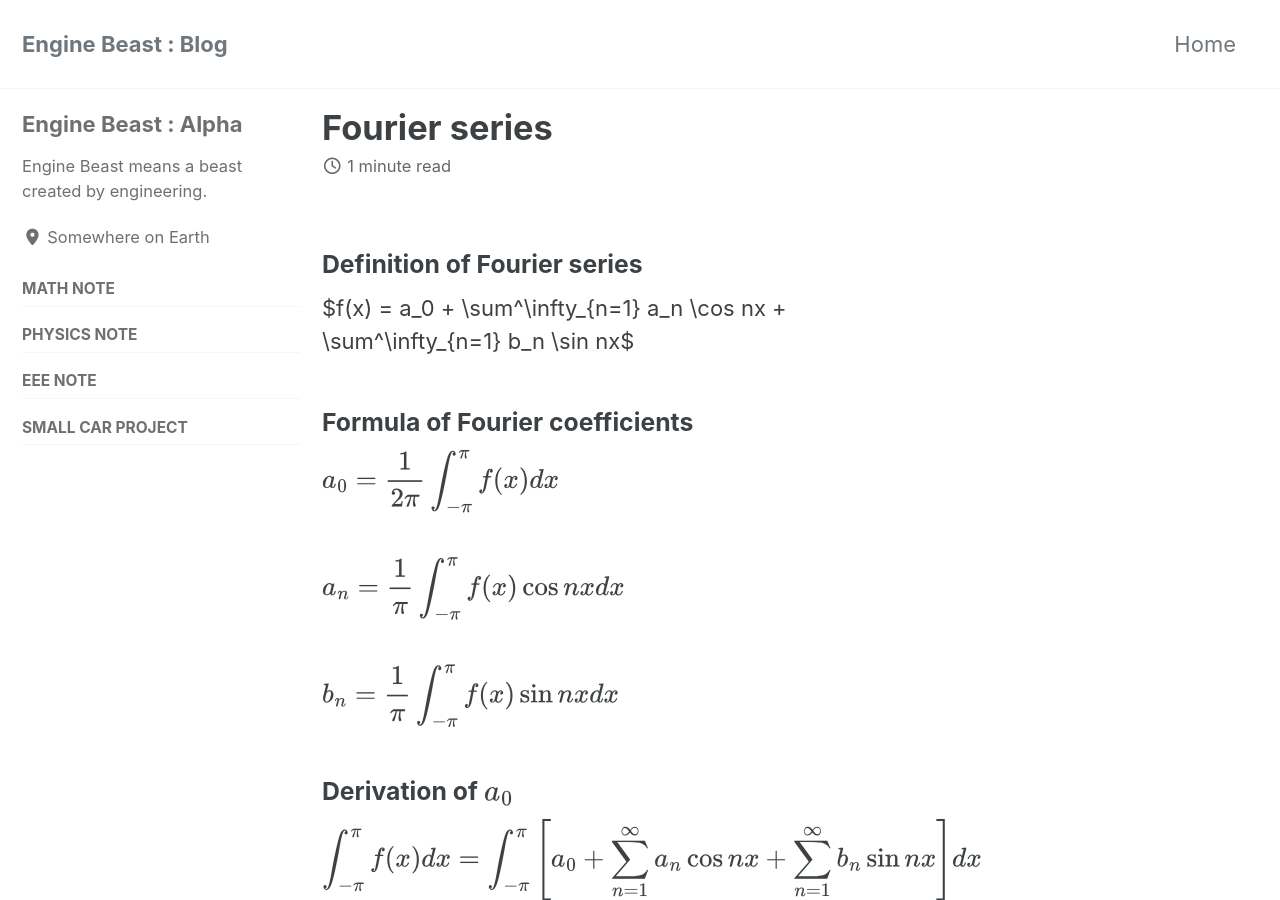
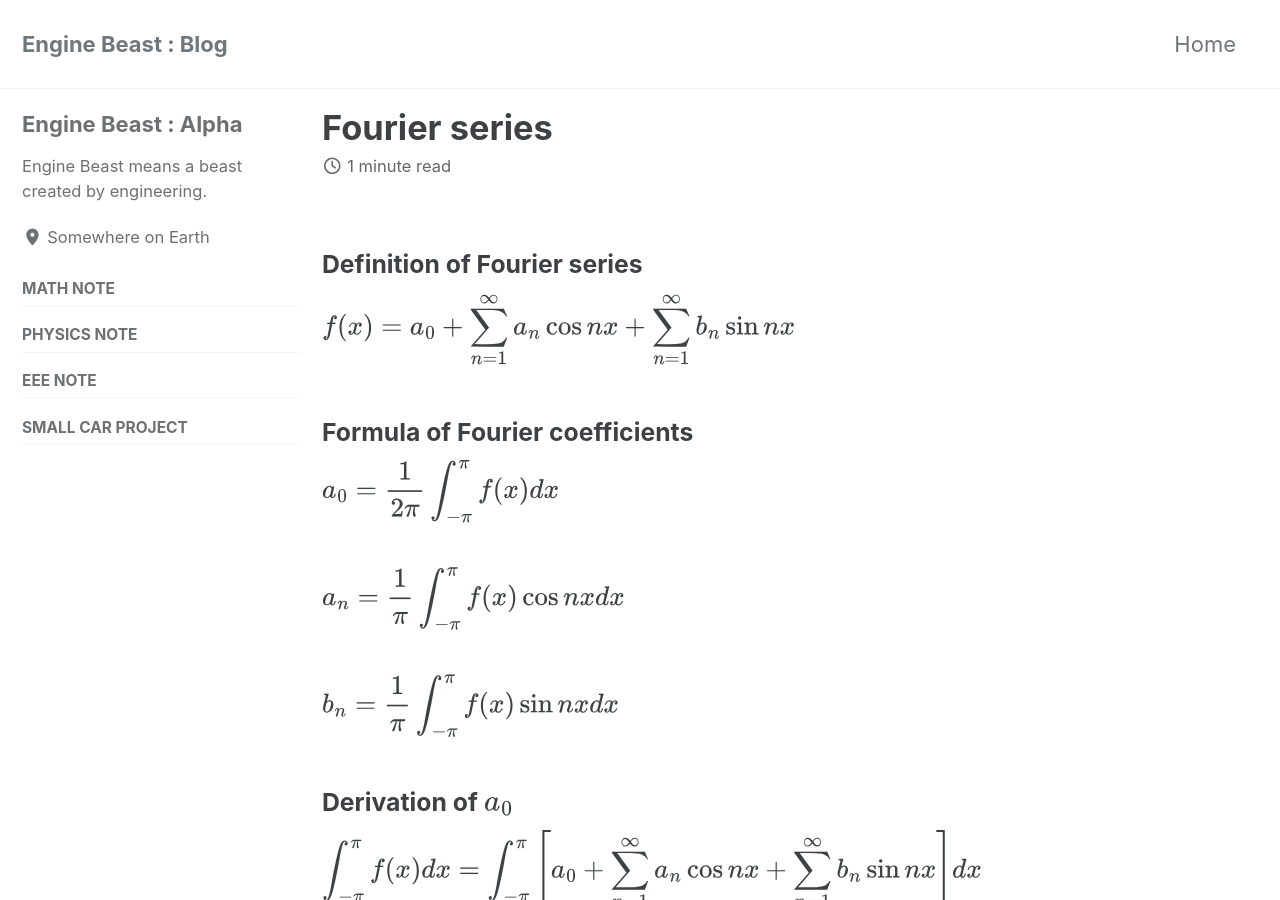
Before and after one commit to enginebeast/enginebeast.github.io, a Jekyll site: the page built from _posts/2025-09-17-fourier_series.md, in a window 1280 px wide and 900 px high. Built offline with Jekyll 4.4.1, drawn with Linux system fonts in a browser that asks for light colours; cached includes are drawn as plain includes.

Commit message:
Update Latex.md

```diff
--- a/_posts/2025-09-17-fourier_series.md
+++ b/_posts/2025-09-17-fourier_series.md
@@ -7,18 +7,22 @@ comments: true
 ---
 
 ### Definition of Fourier series
-$f(x) = a_0 + \sum^\infty_{n=1} a_n \cos nx + \sum^\infty_{n=1} b_n \sin nx$
+$$
+\begin{flalign*}
+f(x) = a_0 + \sum^\infty_{n=1} a_n \cos nx + \sum^\infty_{n=1} b_n \sin nx
+\end{flalign*}
+$$
 
 
 ### Formula of Fourier coefficients
 $$
-\begin{align}
+\begin{flalign*}
 & a_0 = \frac{1}{2\pi}\int^\pi_{-\pi}f(x)dx
 \\
 \\ & a_n = \frac{1}{\pi}\int^\pi_{-\pi}f(x)\cos nxdx
 \\
 \\ & b_n = \frac{1}{\pi}\int^\pi_{-\pi}f(x)\sin nxdx
-\end{align}
+\end{flalign*}
 $$
 
 
```
